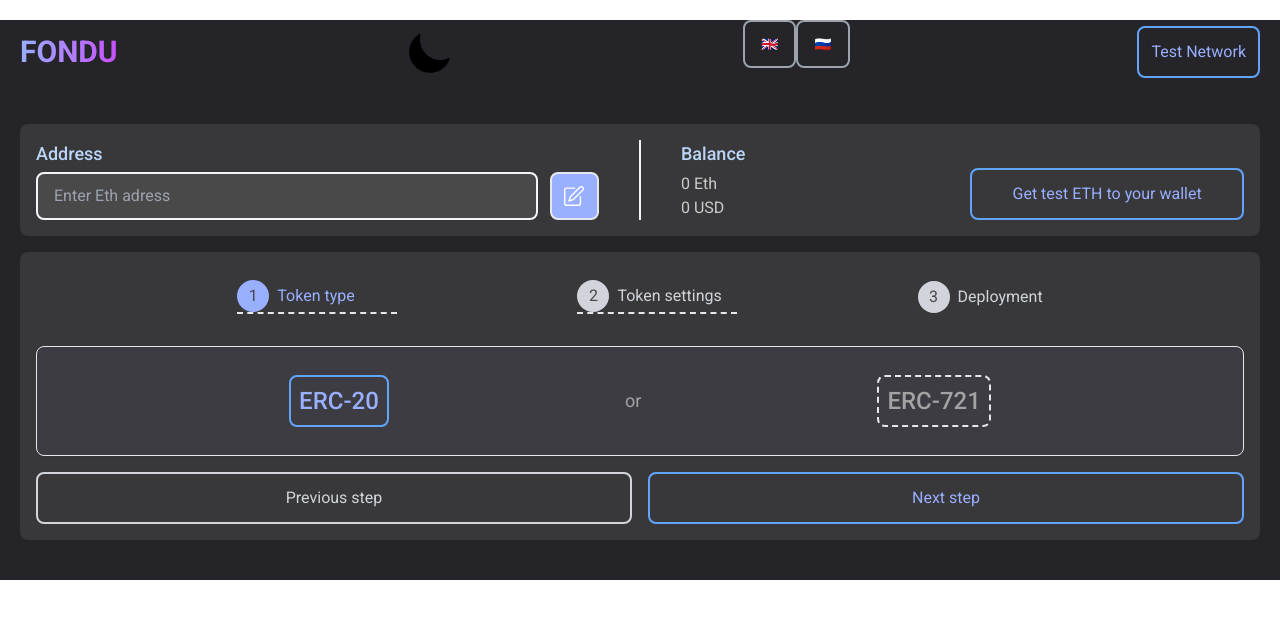
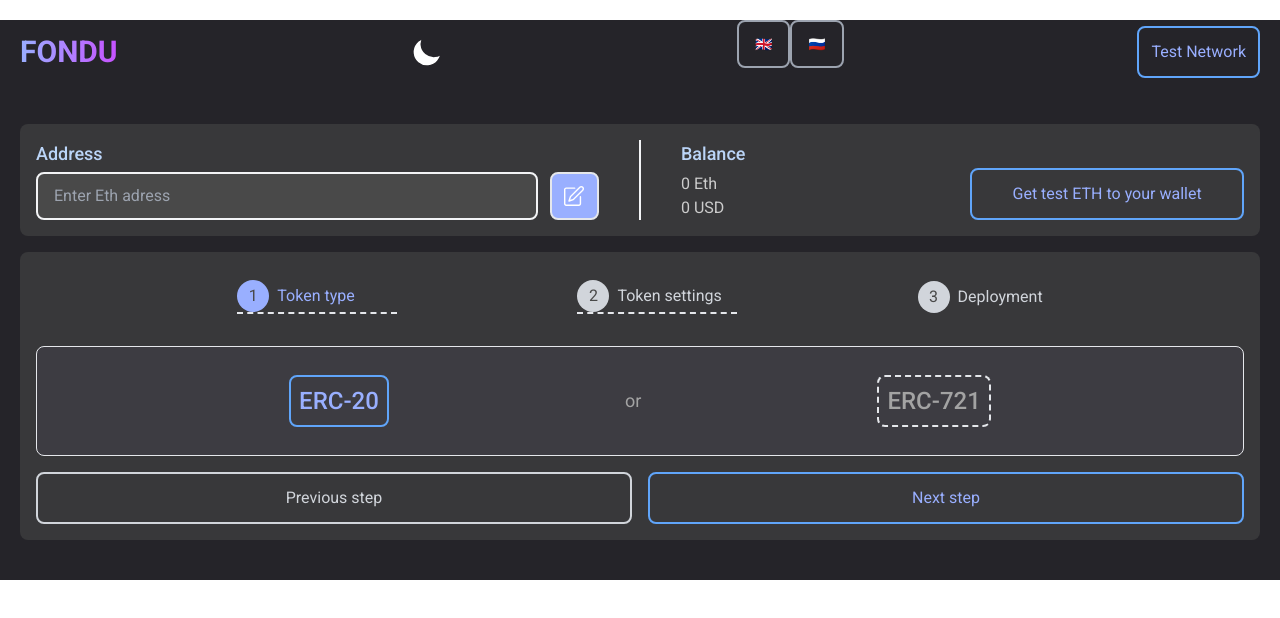
Before and after one commit to Borodutch/fondu, a React (Create React App) app: page / in a window 1280 px wide. Shown: the top 618 px of the page. Built offline with nearby package versions, Linux system fonts and the light colour scheme; what mobx-persist-store, web3 would draw is missing.

Commit message:
Fix#2, add white color

```diff
--- a/src/components/DarkModeToggle.tsx
+++ b/src/components/DarkModeToggle.tsx
@@ -10,6 +10,7 @@ const properties = {
     cx: 12,
     cy: 4,
     opacity: 0,
+    color: 'white',
   },
   light: {
     r: 5,
@@ -17,15 +18,12 @@ const properties = {
     cx: 30,
     cy: 0,
     opacity: 1,
+    color: 'black',
   },
   springConfig: { mass: 4, tension: 250, friction: 35 },
 }
-//appStore.theme
 const Toggle: FC = () => {
-  const isDarkMode = appStore.theme
-  const { r, transform, cx, cy, opacity } = properties[
-    isDarkMode === 'dark' ? 'dark' : 'light'
-  ]
+  const { r, transform, cx, cy, opacity } = properties[appStore.theme]
   const svgContainerProps = useSpring({ transform })
   const centerCircleProps = useSpring({ r })
   const maskedCircleProps = useSpring({ cx, cy })
@@ -39,8 +37,8 @@ const Toggle: FC = () => {
     <animated.svg
       className="darkModeIcon"
       xmlns="http://www.w3.org/2000/svg"
-      width="50"
-      height="50"
+      width="32"
+      height="32"
       viewBox="0 0 24 24"
       fill="none"
       strokeWidth="2"
@@ -66,8 +64,9 @@ const Toggle: FC = () => {
         cx="12"
         cy="12"
         style={centerCircleProps as React.CSSProperties}
-        fill="black"
+        fill={properties[appStore.theme].color}
         mask="url(#myMask2)"
+        stroke={properties[appStore.theme].color}
       />
       <animated.g stroke="currentColor" style={linesProps}>
         <line x1="12" y1="1" x2="12" y2="3" />
```
